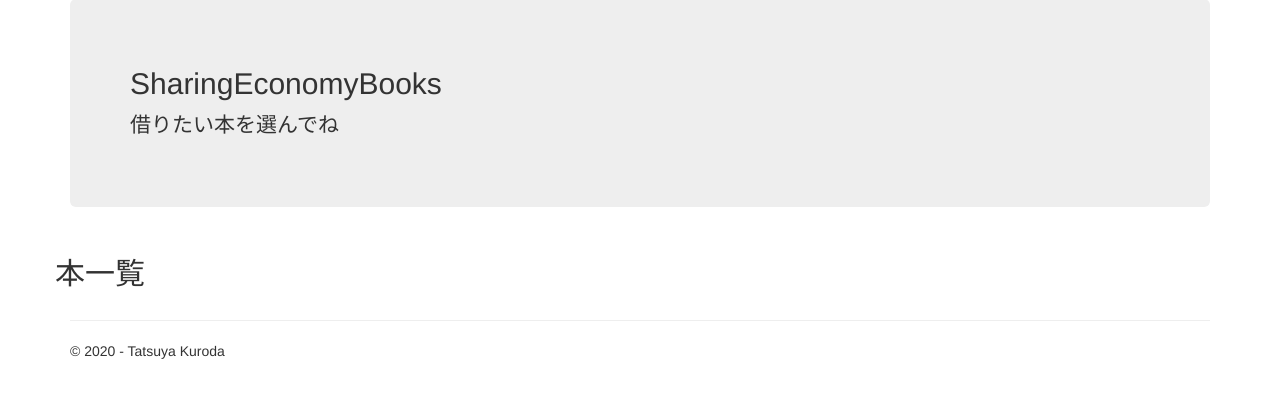
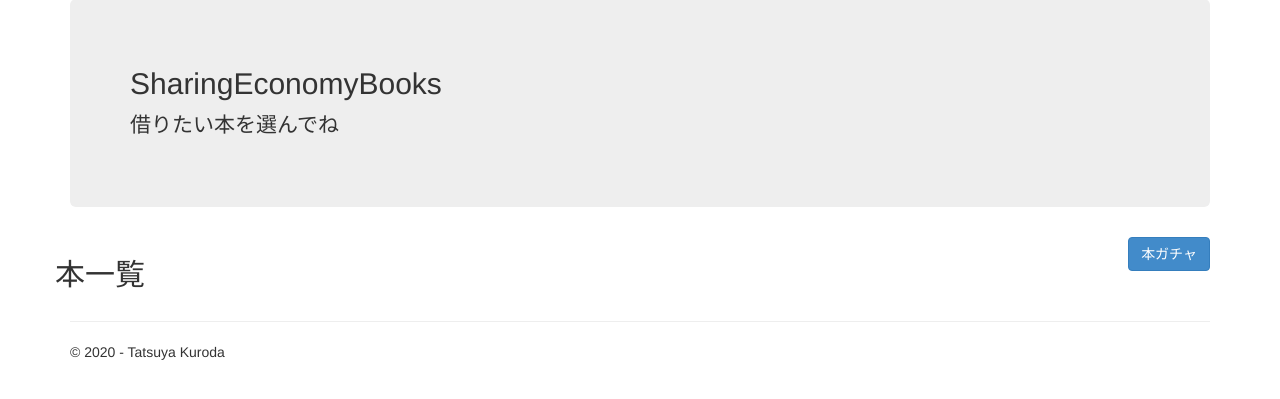
Before and after one commit to kuroda0722/asahi-booksharing, a Flask app: page / in a window 1280 px wide. Shown: the part 51-450 px from the top of the page. Run offline with Flask 2, Linux system fonts and the light colour scheme; data that the repository does not hold is empty; some libraries are stand-ins or nearby versions.

Commit message:
Add files via upload

```diff
--- a/templates/index.html
+++ b/templates/index.html
@@ -5,13 +5,17 @@
     <div class="jumbotron">
         <h2>SharingEconomyBooks</h2>
         <p class="lead">借りたい本を選んでね</p>
-        <!--<p><a href="http://flask.pocoo.org/" class="btn btn-primary btn-large">Learn more &raquo;</a></p>-->
     </div>
 
-<div class="row">
-    <h2>本一覧</h2>
-    {{ message | safe}}
+    <div class="row">
+        <div class="col-md-12 col-sm-12 col-xs-12">
+            <form method="post" class="pull-right">
+                <button type="submit" class="btn btn-primary" name="gacha" value="gacha">本ガチャ</button>
+            </form>
+        </div>
+        <h2>本一覧</h2>
+        {{ message | safe}}
 
-</div>
+    </div>
 
-{% endblock %}
+    {% endblock %}
```
